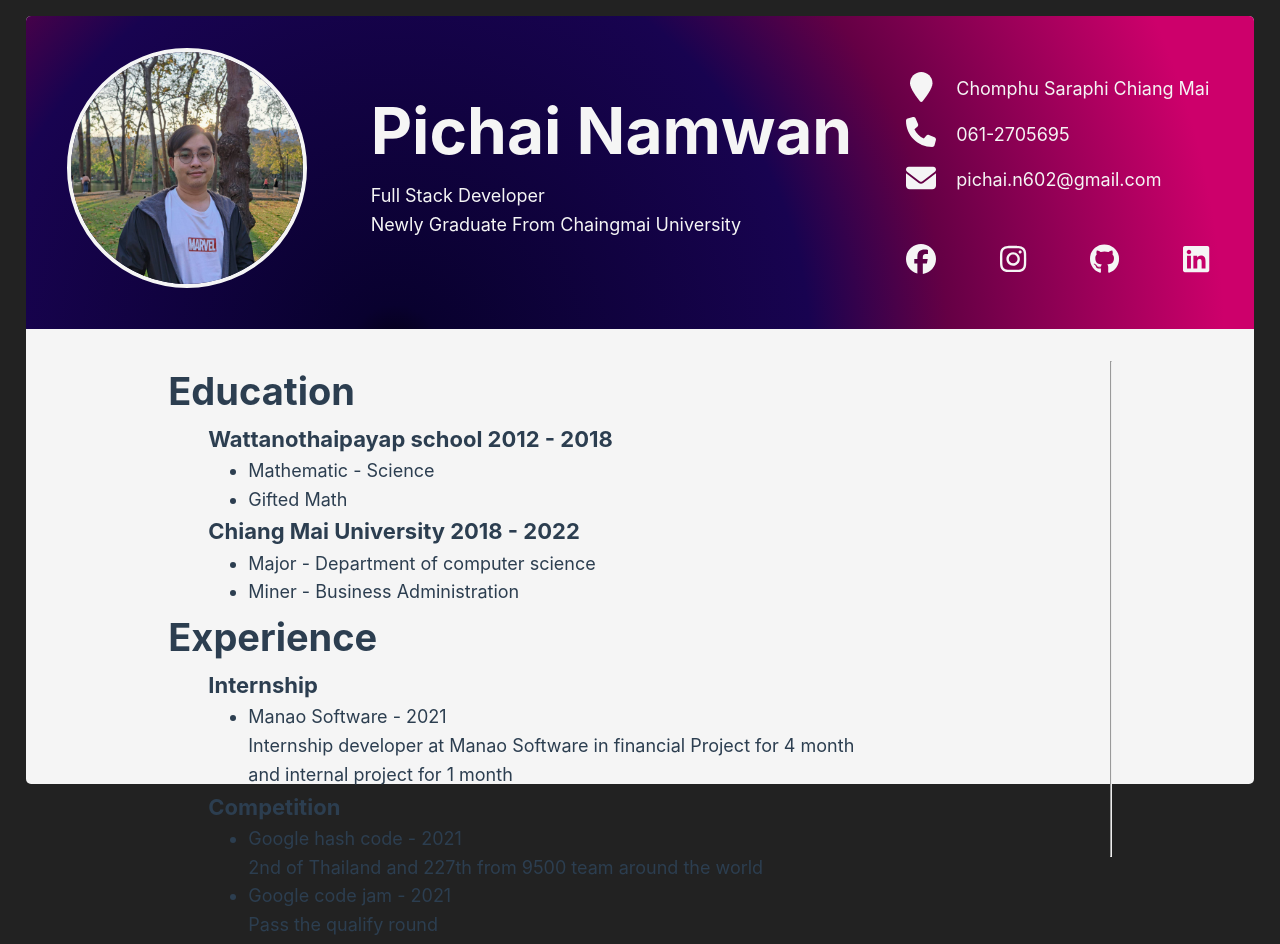
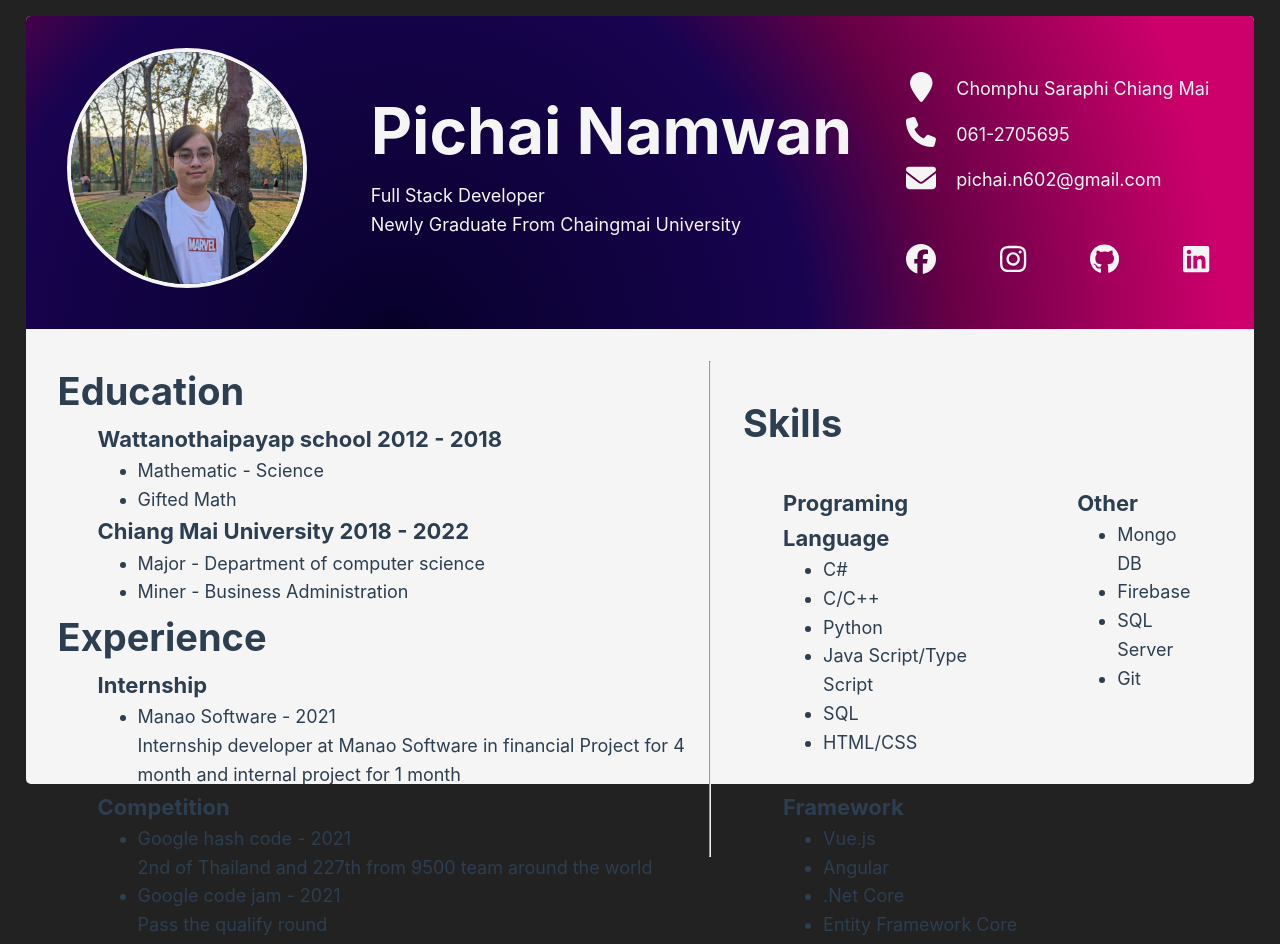
Before and after one commit to Kiissu602/kiissu602.github.io, a Vue app: page / in a window 1280 px wide. Shown: the top 944 px of the page. Built offline with nearby package versions, Linux system fonts and the light colour scheme.

Commit message:
add skills

```diff
--- a/src/components/Desktop.vue
+++ b/src/components/Desktop.vue
@@ -2,8 +2,9 @@
 import Details from "./desktop/details.vue";
 import Ico from "./desktop/ico.vue";
 import LeftSide from "./desktop/left-side.vue";
+import RightSide from "./desktop/right-side.vue";
 export default {
-  components: { Details, Ico, LeftSide },
+  components: { Details, Ico, LeftSide, RightSide },
 };
 </script>
 
@@ -13,6 +14,7 @@ export default {
     <div class="card-body">
       <LeftSide />
       <hr />
+      <RightSide />
     </div>
   </div>
 </template>
--- /dev/null
+++ b/src/components/desktop/framework.vue
@@ -0,0 +1,24 @@
+<template>
+  <ul>
+    <span class="skill">Framework</span>
+    <ul>
+      <li class="skill-details">Vue.js</li>
+      <li class="skill-details">Angular</li>
+      <li class="skill-details">.Net Core</li>
+      <li class="skill-details">Entity Framework Core</li>
+      <li class="skill-details">Nest.js</li>
+    </ul>
+  </ul>
+</template>
+
+<style scope>
+.skill {
+  font-size: 22px;
+  font-weight: bold;
+  list-style-type: none;
+}
+
+.skill-details {
+  list-style-type: disc;
+}
+</style>
--- a/src/components/desktop/image.vue
+++ b/src/components/desktop/image.vue
@@ -1,7 +1,7 @@
 <script></script>
 
 <template>
-  <div>
+  <div class="pic">
     <img src="../../assets/profile_pic.jpg" alt="" class="profile" />
   </div>
 </template>
--- /dev/null
+++ b/src/components/desktop/other.vue
@@ -0,0 +1,13 @@
+<template>
+  <ul>
+    <span class="skill">Other</span>
+    <ul>
+      <li class="skill-details">Mongo DB</li>
+      <li class="skill-details">Firebase</li>
+      <li class="skill-details">SQL Server</li>
+      <li class="skill-details">Git</li>
+    </ul>
+  </ul>
+</template>
+
+<style></style>
--- /dev/null
+++ b/src/components/desktop/programing.vue
@@ -0,0 +1,27 @@
+<script></script>
+
+<template>
+  <ul>
+    <span class="skill">Programing Language</span>
+    <ul>
+      <li class="skill-details">C#</li>
+      <li class="skill-details">C/C++</li>
+      <li class="skill-details">Python</li>
+      <li class="skill-details">Java Script/Type Script</li>
+      <li class="skill-details">SQL</li>
+      <li class="skill-details">HTML/CSS</li>
+    </ul>
+  </ul>
+</template>
+
+<style scope>
+.skill {
+  font-size: 22px;
+  font-weight: bold;
+  list-style-type: none;
+}
+
+.skill-details {
+  list-style-type: disc;
+}
+</style>
--- /dev/null
+++ b/src/components/desktop/right-side.vue
@@ -0,0 +1,37 @@
+<script>
+import Programing from "./programing.vue";
+import Framework from "./framework.vue";
+import Other from "./other.vue";
+export default {
+  components: { Programing, Framework, Other },
+};
+</script>
+
+<template>
+  <div class="skill-box">
+    <span class="title">Skills</span>
+    <div class="top"><Programing /><Other class="oth" /></div>
+    <Framework class="fw" />
+  </div>
+</template>
+
+<style scope>
+.skill-box {
+  padding: 2rem;
+  width: 720px;
+}
+.title {
+  font-size: 38px;
+  font-weight: bold;
+}
+.top {
+  display: flex;
+  margin-top: 2rem;
+}
+.fw {
+  margin-top: 2rem;
+}
+.oth {
+  margin-left: 4rem;
+}
+</style>
```
Also changed, not shown: src/components/desktop/skills.vue (added).
